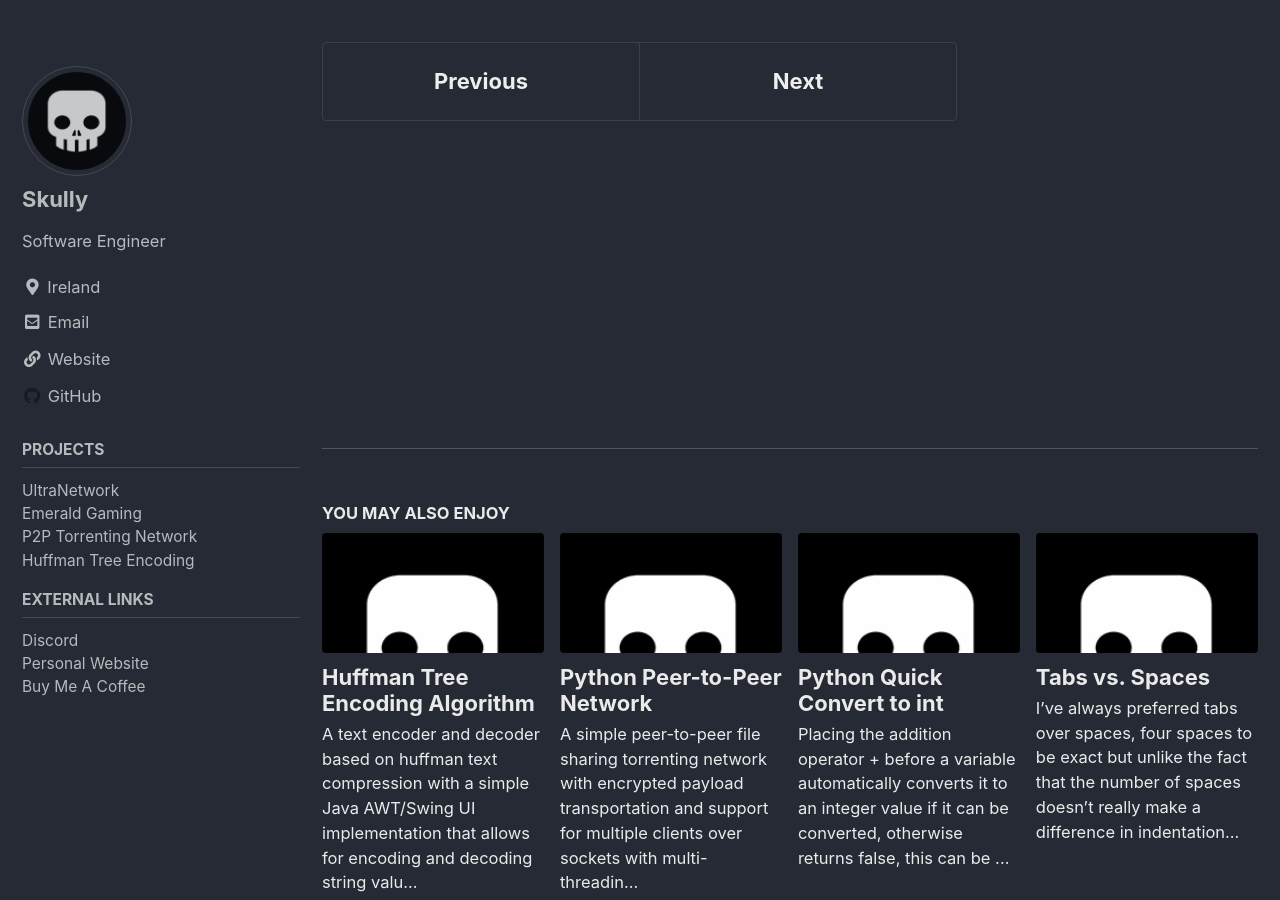
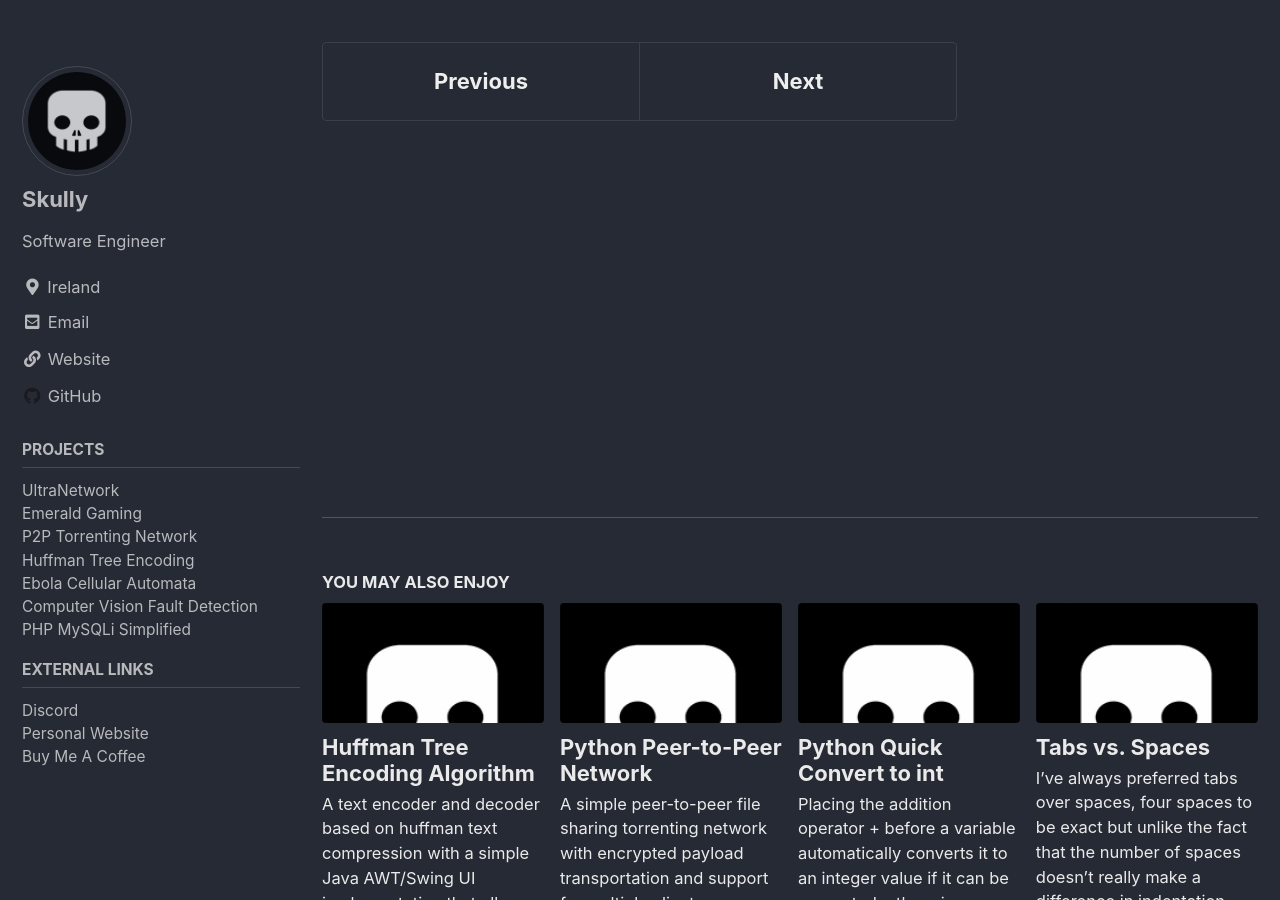
Before and after one commit to ImSkully/ImSkully, a Jekyll site: the page built from _posts/2020-07-18-til-categories.md, in a window 1280 px wide and 900 px high, scrolled down 362 px. Built offline with Jekyll 4.4.1, drawn with Linux system fonts in a browser that asks for light colours; cached includes are drawn as plain includes.

Commit message:
update sidebar

```diff
--- a/_data/navigation.yml
+++ b/_data/navigation.yml
@@ -16,6 +16,12 @@ sidebar:
         url: Python-P2P-Network/
       - title: "Huffman Tree Encoding"
         url: "https://github.com/ImSkully/huffman-tree-encoding/wiki"
+      - title: "Ebola Cellular Automata"
+        url: "https://github.com/ImSkully/ebola-cellular-automata"
+      - title: "Computer Vision Fault Detection"
+        url: "https://github.com/ImSkully/python-cv-fault-detection"
+      - title: "PHP MySQLi Simplified"
+        url: "https://github.com/ImSkully/php-mysqli-simplified"
   - title: "External Links"
     children:
       - title: "Discord"
```
